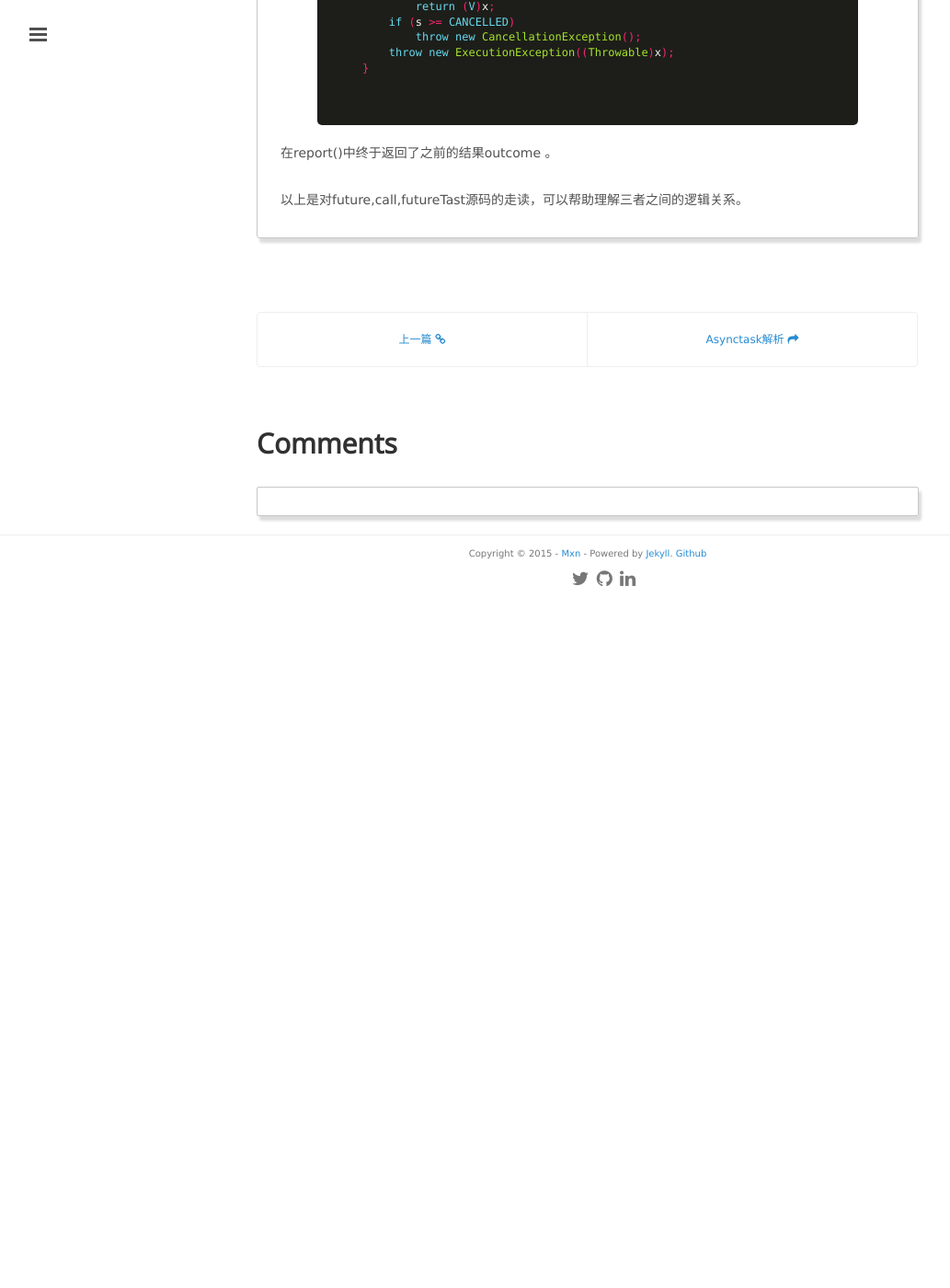
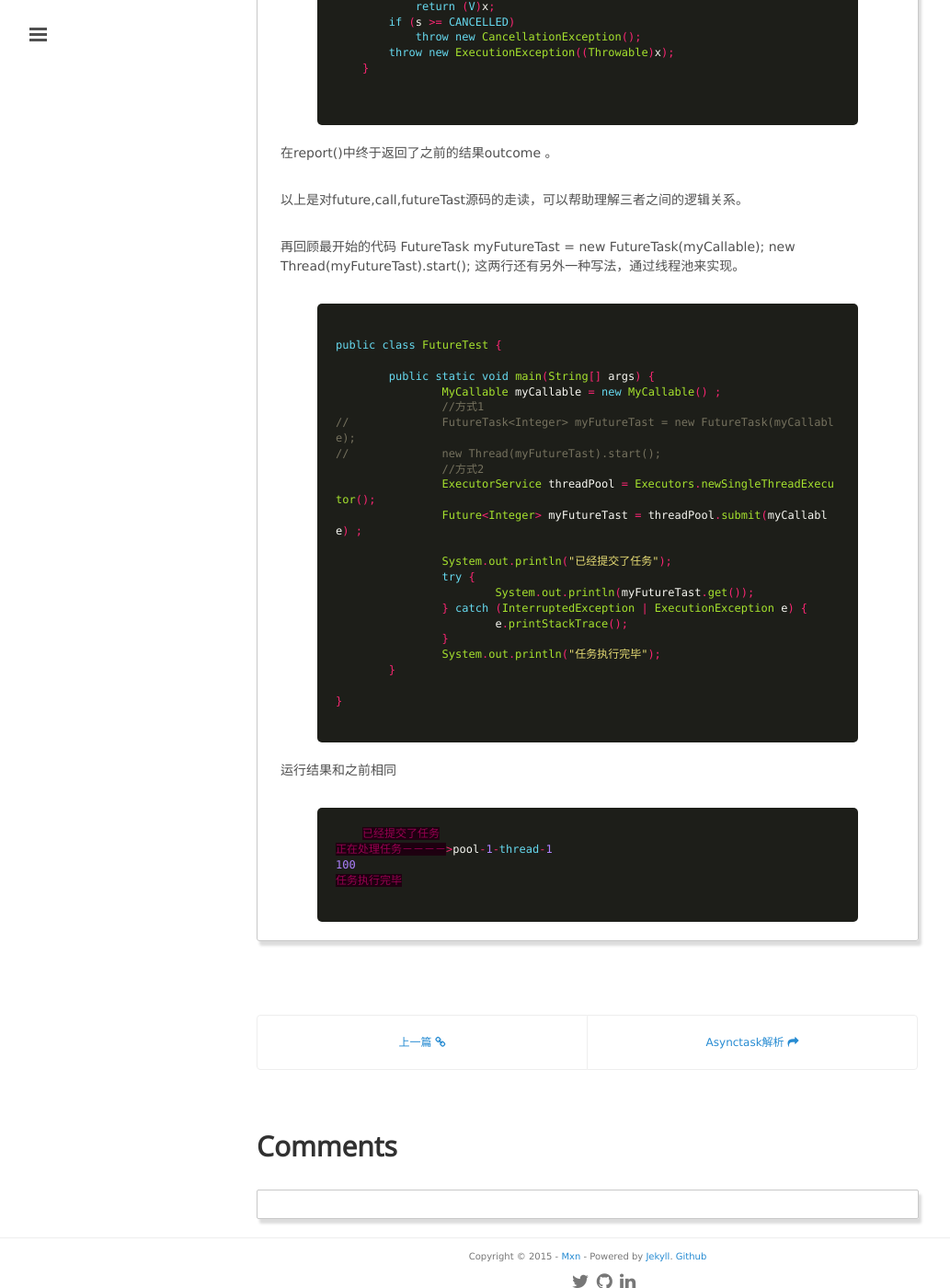
Before and after one commit to mxn21/mxn21.github.io, a Jekyll site: the page built from _posts/2015-6-6-java中future和call的分析.md, in a window 1280 px wide and 1400 px high, scrolled down 4518 px. Shown: the whole window at 92% size, without its empty margins (1-1034 px from the left). Built offline with Jekyll 4.4.1, drawn with Linux system fonts in a browser that asks for light colours; Markdown is read by kramdown in place of the engine named in the settings; comment, search, counter and statistics services are not loaded; before the commit the page ends 5172 px from its top, so only the background shows below that.

Commit message:
Update 2015-6-6-java中future和call的分析.md

```diff
--- a/_posts/2015-6-6-java中future和call的分析.md
+++ b/_posts/2015-6-6-java中future和call的分析.md
@@ -220,3 +220,42 @@
 在report()中终于返回了之前的结果outcome 。
 
 以上是对future,call,futureTast源码的走读，可以帮助理解三者之间的逻辑关系。
+
+
+再回顾最开始的代码
+	FutureTask<Integer> myFutureTast = new FutureTask(myCallable);
+	new Thread(myFutureTast).start();
+	这两行还有另外一种写法，通过线程池来实现。
+
+    {% highlight java %}
+public class FutureTest {
+
+	public static void main(String[] args) {
+		MyCallable myCallable = new MyCallable() ;
+		//方式1
+//		FutureTask<Integer> myFutureTast = new FutureTask(myCallable);
+//		new Thread(myFutureTast).start();
+		//方式2
+		ExecutorService threadPool = Executors.newSingleThreadExecutor();
+		Future<Integer> myFutureTast = threadPool.submit(myCallable) ;
+
+		System.out.println("已经提交了任务");
+		try {
+			System.out.println(myFutureTast.get());
+		} catch (InterruptedException | ExecutionException e) {
+			e.printStackTrace();
+		}
+		System.out.println("任务执行完毕");
+	}
+
+}
+ {% endhighlight  %}
+
+运行结果和之前相同
+
+    {% highlight c %}
+    已经提交了任务
+正在处理任务－－－－>pool-1-thread-1
+100
+任务执行完毕
+     {% endhighlight  %}
```
